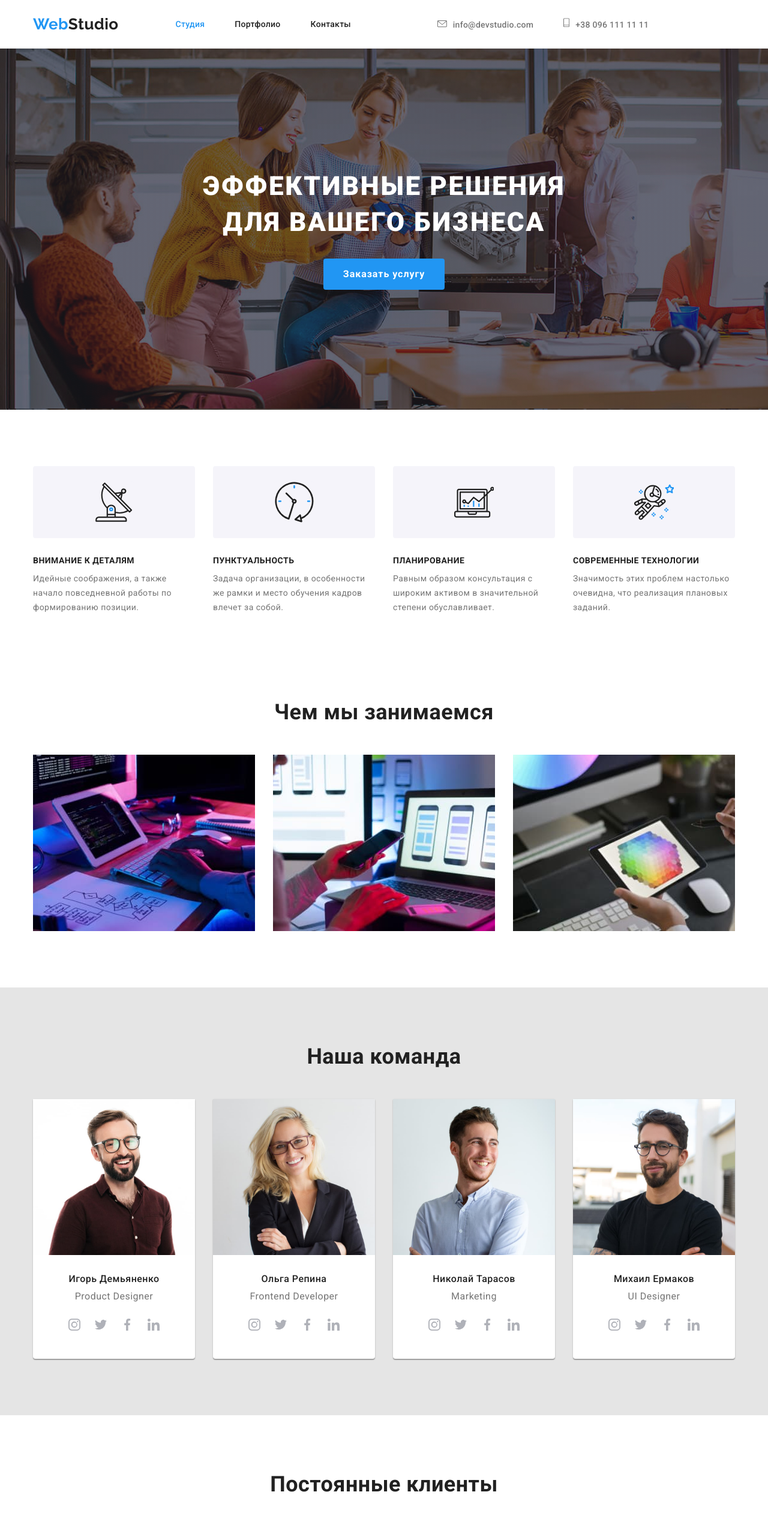
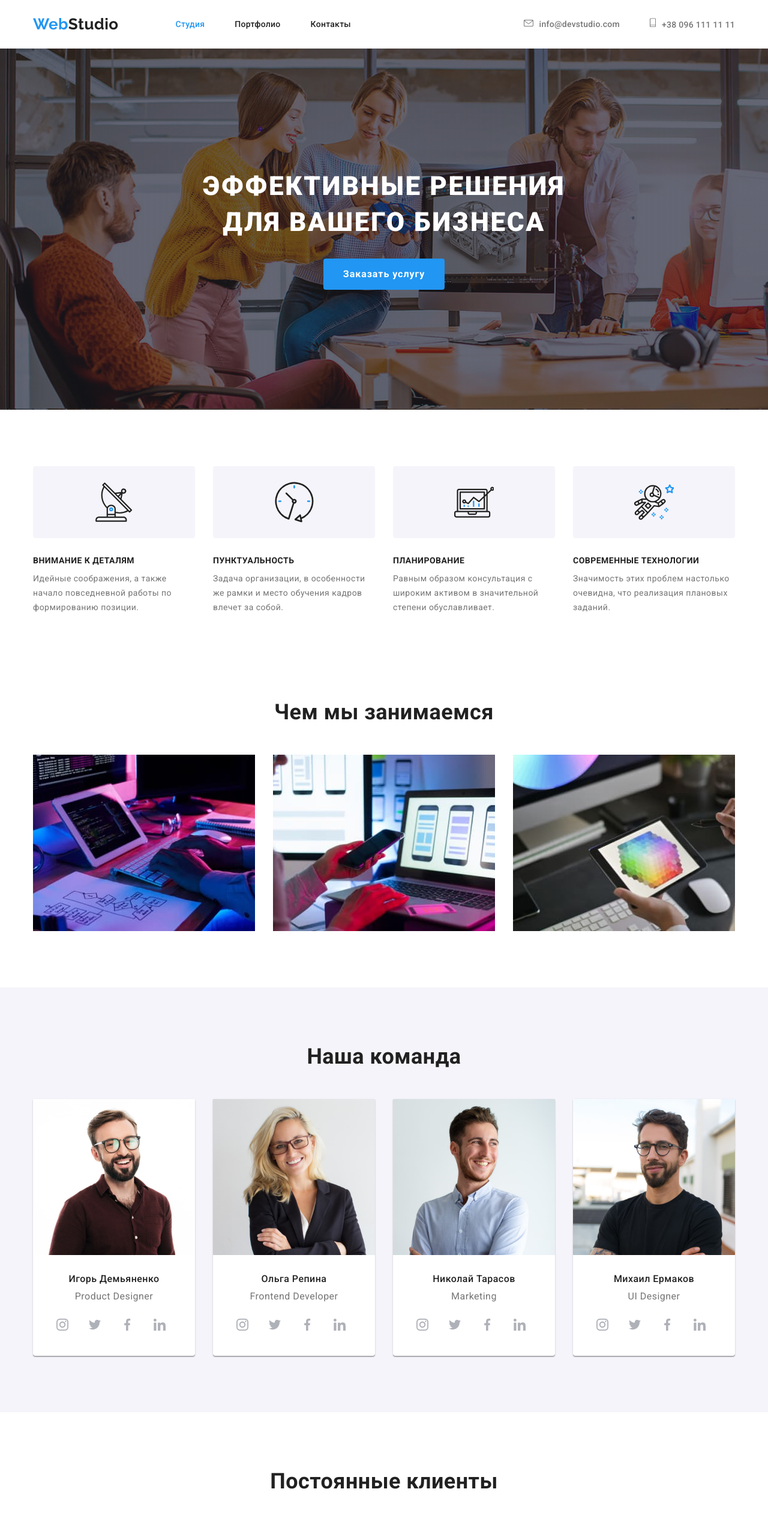
Before and after one commit to ihor-kozyr/goit-markup-hw-05, a plain HTML site: page index.html in a window 1280 px wide. Shown: the top 2537 px of the page at 60% size. Drawn offline with nearby package versions, Linux system fonts and the light colour scheme.

Commit message:
Copy with goit-markup-hw-04

```diff
--- a/css/styles.css
+++ b/css/styles.css
@@ -216,9 +216,10 @@ font-size: 14px;
   line-height: 1.14;
   letter-spacing: 0.02em;
   display: flex;
-  flex-direction: row;
-  align-items: flex-end;
-  margin-left: auto;
+ /* flex-direction: row;*/
+  align-items: center;
+  margin: left;
+  /*margin-left: auto;*/
 }
 
 .telephone-maill-header .button {
@@ -226,8 +227,7 @@ font-size: 14px;
   text-decoration: none;
 
 }
-.telephone-maill-header{ display:flex;
-  margin: auto ;
+.telephone-maill-header{
 }
 
 .telephone-maill-header :not(:last-child){margin-right: 50px;}
@@ -274,6 +274,14 @@ color: #757575;
 /*font-weight: 500;*/
 padding-top: 24px;
 padding-bottom: 25px;}
+
+.container-flex{
+ display: block;
+ display: flex;
+  align-items: center;
+  justify-content: space-between;
+
+}
 
 /* ============== END NAVIGATION ============== */
 
@@ -414,7 +422,8 @@ justify-content: center;
 .employees {
   background-color: var(--special-background-color);
   text-align: center;
-  background: #E5E5E5;
+  background: #F5F4FA;
+;
 }
 .background-partners{ background: #fff;
 
@@ -614,13 +623,50 @@ h2 {
   --color1: black;
   background-color: #2196F3;
   --color2: #fff;
+   width: 44px;
+  height: 44px;
+}
+/***********************************************/
+
+.social-block2 {
+  display: flex;
+  /*display: block;*/
+  width: 44px;
+  height: 44px;
+  border-radius: 50%;
+  margin-right: 10px;
+   --color2:  #AFB1B8;
+;
+}
+.social-block2:focus {
+
+  background-color: #2196F3;
+  --color2: #fff;
+}
+.social-block2:hover {
+
+  background-color: #2196F3;
+  --color2: #fff;
 }
 
+.social-links2 {
+  display: flex;
+    margin: auto;
+
+  width: 20px;
+  height: 20px;
+  --color1: none;
+}
+
+
+/*
 .social-links2 {
   width: 44px;
   height: 44px;
   --color1: none;
-}
+  margin-right: 10px;
+
+}***************************************************************************************/
 /*
 .social-links2:hover {
   --color1: #2196F3;
@@ -683,9 +729,12 @@ h2 {
   display: flex;
   /*display: block;*/
 background: rgba(255, 255, 255, 0.1);
-  border-radius: 50%;
+  width: 44px;
+  height: 44px;
+border-radius: 50%;
+
   margin-right: 10px;
-   --color2: #fff;
+   fill: #fff;
 }
 .social-block3:focus {
 
@@ -699,8 +748,11 @@ background: rgba(255, 255, 255, 0.1);
 }
 
 .social-links3 {
-  width: 44px;
-  height: 44px;
+  /**/display: flex;
+    margin: auto;
+
+  width: 20px;
+  height: 20px;
   --color1: none;
 }
 
@@ -952,7 +1004,7 @@ color: #FFFFFF;
 .social-centr{
 display: flex;
 justify-content: center;
-padding-top: 16px;
+margin-top: 16px;
 }
 
 .client-icon{
@@ -964,3 +1016,7 @@ padding-top: 16px;
 background-color: #2196F3;
 border: dashed red;
 }
+
+
+
+/*********************/
--- a/index.html
+++ b/index.html
@@ -19,7 +19,8 @@
 <body>
     <!-- Шапка сайта -->
     <header class="page-header">
-        <div class="container flex">
+
+        <div class="container container-flex">
 
 
             <nav class="nav flex">
@@ -35,7 +36,10 @@
                 </ul>
             </nav>
 
-            <ul class="telephone-maill-header list">
+
+
+
+            <ul class="telephone-maill-header list flex">
 
                 <li> <a href="mailto:info@devstudio.com" class="button2 "><svg class="link-icon2" width="16"
                             height="12">
@@ -46,6 +50,7 @@
                         </svg>+38 096 111 11 11</a></li>
             </ul>
         </div>
+
     </header>
 
     <main>
@@ -156,26 +161,26 @@
                         <div class="employees-item-description">
                             <h3>Игорь Демьяненко</h3>
                             <p>Product Designer</p>
+                            <ul class="social-button list social-centr">
 
-                            <ul class="social-button list social-centr">
 
                                 <li> <a href="#" class="social-block2"><svg class="social-links2">
                                             <!--  width="44px" height="44px"-->
 
-                                            <use href="./images/sprite.svg#icon-instagram"></use>
+                                            <use href="./images/svg/sprite.svg#instagram"></use>
                                         </svg>
                                     </a></li>
                                 <li> <a href="#" class="social-block2"><svg class="social-links2">
-                                            <use href=" ./images/sprite.svg#icon-twitter"></use>
+                                            <use href="./images/svg/sprite.svg#twitter"></use>
                                         </svg>
                                     </a></li>
 
                                 <li> <a href="#" class="social-block2"><svg class="social-links2">
-                                            <use href=" ./images/sprite.svg#icon-facebook"></use>
+                                            <use href="./images/svg/sprite.svg#facebook"></use>
                                         </svg>
                                     </a></li>
-                                <li> <a href="#" class="social-block2"><svg class="social-links2">
-                                            <use href=" ./images/sprite.svg#icon-linkedin"></use>
+                                <li> <a href="#" class="social-block2 "><svg class="social-links2 ">
+                                            <use href=" ./images/svg/sprite.svg#linkedin"></use>
                                         </svg>
                                     </a></li>
                             </ul>
@@ -189,23 +194,24 @@
                             <p>Frontend Developer</p>
                             <ul class="social-button list social-centr">
 
+
                                 <li> <a href="#" class="social-block2"><svg class="social-links2">
                                             <!--  width="44px" height="44px"-->
 
-                                            <use href="./images/sprite.svg#icon-instagram"></use>
+                                            <use href="./images/svg/sprite.svg#instagram"></use>
                                         </svg>
                                     </a></li>
                                 <li> <a href="#" class="social-block2"><svg class="social-links2">
-                                            <use href=" ./images/sprite.svg#icon-twitter"></use>
+                                            <use href="./images/svg/sprite.svg#twitter"></use>
                                         </svg>
                                     </a></li>
 
                                 <li> <a href="#" class="social-block2"><svg class="social-links2">
-                                            <use href=" ./images/sprite.svg#icon-facebook"></use>
+                                            <use href="./images/svg/sprite.svg#facebook"></use>
                                         </svg>
                                     </a></li>
                                 <li> <a href="#" class="social-block2"><svg class="social-links2">
-                                            <use href=" ./images/sprite.svg#icon-linkedin"></use>
+                                            <use href=" ./images/svg/sprite.svg#linkedin"></use>
                                         </svg>
                                     </a></li>
                             </ul>
@@ -218,23 +224,24 @@
                             <p>Marketing</p>
                             <ul class="social-button list social-centr">
 
+
                                 <li> <a href="#" class="social-block2"><svg class="social-links2">
                                             <!--  width="44px" height="44px"-->
 
-                                            <use href="./images/sprite.svg#icon-instagram"></use>
+                                            <use href="./images/svg/sprite.svg#instagram"></use>
                                         </svg>
                                     </a></li>
                                 <li> <a href="#" class="social-block2"><svg class="social-links2">
-                                            <use href=" ./images/sprite.svg#icon-twitter"></use>
+                                            <use href="./images/svg/sprite.svg#twitter"></use>
                                         </svg>
                                     </a></li>
 
                                 <li> <a href="#" class="social-block2"><svg class="social-links2">
-                                            <use href=" ./images/sprite.svg#icon-facebook"></use>
+                                            <use href="./images/svg/sprite.svg#facebook"></use>
                                         </svg>
                                     </a></li>
                                 <li> <a href="#" class="social-block2"><svg class="social-links2">
-                                            <use href=" ./images/sprite.svg#icon-linkedin"></use>
+                                            <use href=" ./images/svg/sprite.svg#linkedin"></use>
                                         </svg>
                                     </a></li>
                             </ul>
@@ -254,20 +261,20 @@
                                 <li> <a href="#" class="social-block2"><svg class="social-links2">
                                             <!--  width="44px" height="44px"-->
 
-                                            <use href="./images/sprite.svg#icon-instagram"></use>
+                                            <use href="./images/svg/sprite.svg#instagram"></use>
                                         </svg>
                                     </a></li>
                                 <li> <a href="#" class="social-block2"><svg class="social-links2">
-                                            <use href=" ./images/sprite.svg#icon-twitter"></use>
+                                            <use href="./images/svg/sprite.svg#twitter"></use>
                                         </svg>
                                     </a></li>
 
                                 <li> <a href="#" class="social-block2"><svg class="social-links2">
-                                            <use href=" ./images/sprite.svg#icon-facebook"></use>
+                                            <use href="./images/svg/sprite.svg#facebook"></use>
                                         </svg>
                                     </a></li>
                                 <li> <a href="#" class="social-block2"><svg class="social-links2">
-                                            <use href=" ./images/sprite.svg#icon-linkedin"></use>
+                                            <use href=" ./images/svg/sprite.svg#linkedin"></use>
                                         </svg>
                                     </a></li>
                             </ul>
@@ -403,20 +410,20 @@
                     <li> <a href="#" class="social-block3"><svg class="social-links3">
                                 <!--  width="44px" height="44px"-->
 
-                                <use href="./images/sprite.svg#icon-instagram"></use>
+                                <use href="./images/svg/sprite.svg#instagram"></use>
                             </svg>
                         </a></li>
                     <li> <a href="#" class="social-block3"><svg class="social-links3">
-                                <use href=" ./images/sprite.svg#icon-twitter"></use>
+                                <use href="./images/svg/sprite.svg#twitter"></use>
                             </svg>
                         </a></li>
 
                     <li> <a href="#" class="social-block3"><svg class="social-links3">
-                                <use href=" ./images/sprite.svg#icon-facebook"></use>
+                                <use href="./images/svg/sprite.svg#facebook"></use>
                             </svg>
                         </a></li>
                     <li> <a href="#" class="social-block3"><svg class="social-links3">
-                                <use href=" ./images/sprite.svg#icon-linkedin"></use>
+                                <use href="./images/svg/sprite.svg#linkedin"></use>
                             </svg>
                         </a></li>
 
```
Also changed, not shown: images/svg/facebook.svg (added), images/svg/instagram.svg (added), images/svg/linkedin.svg (added), images/svg/sprite.svg (added), images/svg/sprite2.svg (added), images/svg/twitter.svg (added).
